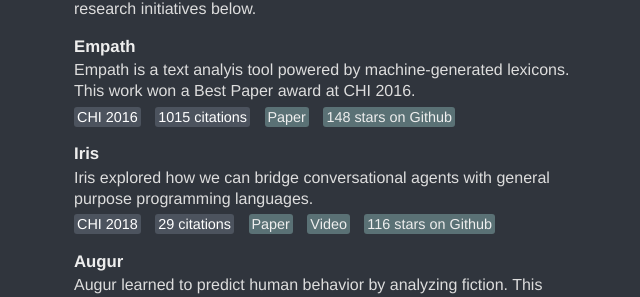
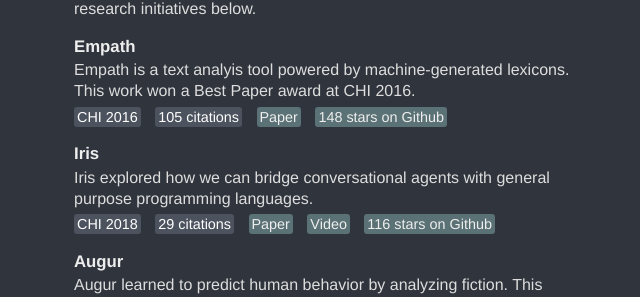
Before and after one commit to Ejhfast/ejhfast.github.com, a Jekyll site: the page built from index.html, in a window 1280 px wide and 900 px high, scrolled down 647 px. Shown: the part 151-448 px from the top of the window, without its empty margins (316-956 px from the left). Built offline with Jekyll 4.4.1, drawn with Linux system fonts in a browser that asks for light colours.

Commit message:
improvements

```diff
--- a/index.html
+++ b/index.html
@@ -49,7 +49,7 @@
                 This work won a Best Paper award at CHI 2016.
             </div>
             <div class="date">CHI 2016</div>
-            <div class="citations">1015 citations</div>
+            <div class="citations">105 citations</div>
             <div class="paper"><a href="https://hci.stanford.edu/publications/2016/ethan/empath-chi-2016.pdf">Paper</a></div>
             <div class="repo"><a href="https://github.com/Ejhfast/empath-client">148 stars on Github</a></div>
         </div>
```
